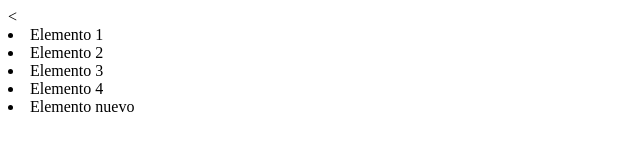
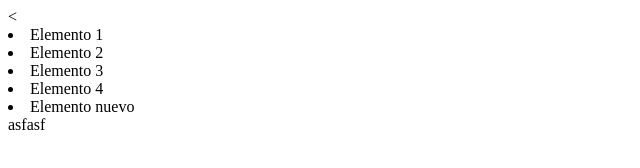
Before and after one commit to xblacklotus/LIC, a plain HTML site: page index.html in a window 1280 px wide. Shown: the full height of the page, 0-640 px from the left. Drawn offline with Linux system fonts and the light colour scheme.

Commit message:
probando

```diff
--- a/index.html
+++ b/index.html
@@ -9,5 +9,6 @@
 	<li>Elemento 3</li>
 	<li>Elemento 4</li>
 	<li>Elemento nuevo</li>
+	asfasf
 </body>
 </html>
```
